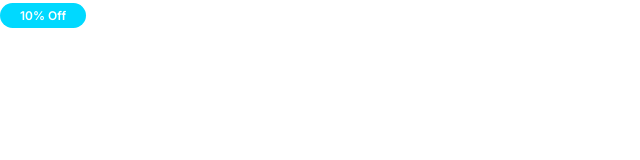
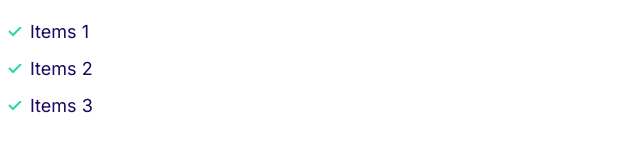
Before and after one commit to knight0809/kyro, a plain HTML site: page index.html in a window 1280 px wide. Shown: the whole page, without its empty margins (0-640 px from the left). Drawn offline with Linux system fonts and the light colour scheme.

Commit message:
Build list components.

```diff
--- a/css/styles.css
+++ b/css/styles.css
@@ -119,3 +119,31 @@ a {
     font-size: 1.2rem;
   }
 }
+
+/* Lists */
+.list {
+  list-style: none;
+  padding-left: 0;
+  color: var(--color-headings);
+}
+
+.list--inline .list__item {
+  display: inline-block;
+  margin: 2rem;
+}
+
+.list--tick {
+  list-style-image: url(../images/tick.svg);
+  padding-left: 3rem;
+}
+
+.list--tick .list__item {
+  padding-left: 0.5rem;
+  margin-bottom: 1rem;
+}
+
+@media screen and (min-width: 1024px) {
+  .list--tick .list__item {
+    padding-left: 0;
+  }
+}
--- a/index.html
+++ b/index.html
@@ -12,6 +12,10 @@
     <link rel="stylesheet" href="css/styles.css">
 </head>
 <body>
-    <spam class="badge badge--secondary badge--small">10% Off</spam>
+    <ul class="list list--tick">
+        <li class="list__item">Items 1</li>
+        <li class="list__item">Items 2</li>
+        <li class="list__item">Items 3</li>
+    </ul>
 </body>
 </html>
```
Also changed, not shown: components/lists.html (added, +5 -0 lines), images/tick.svg (added).
